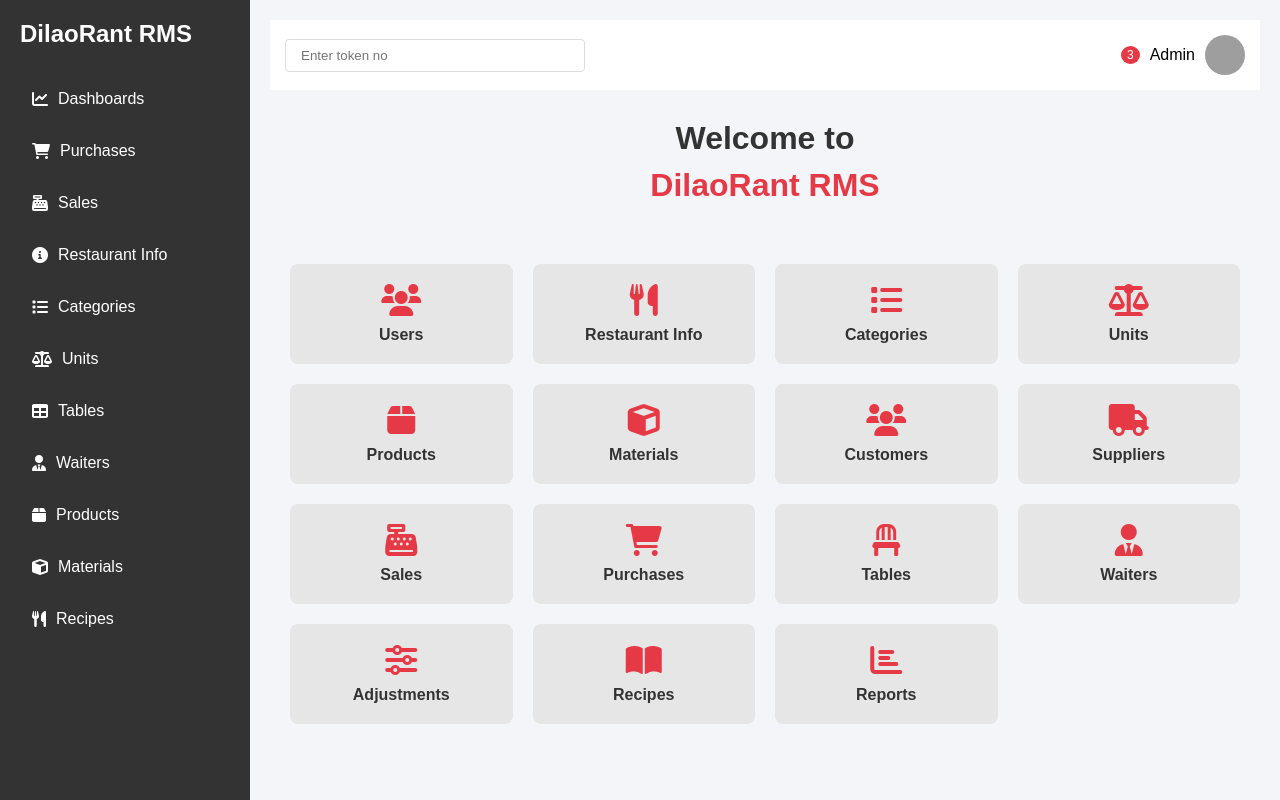
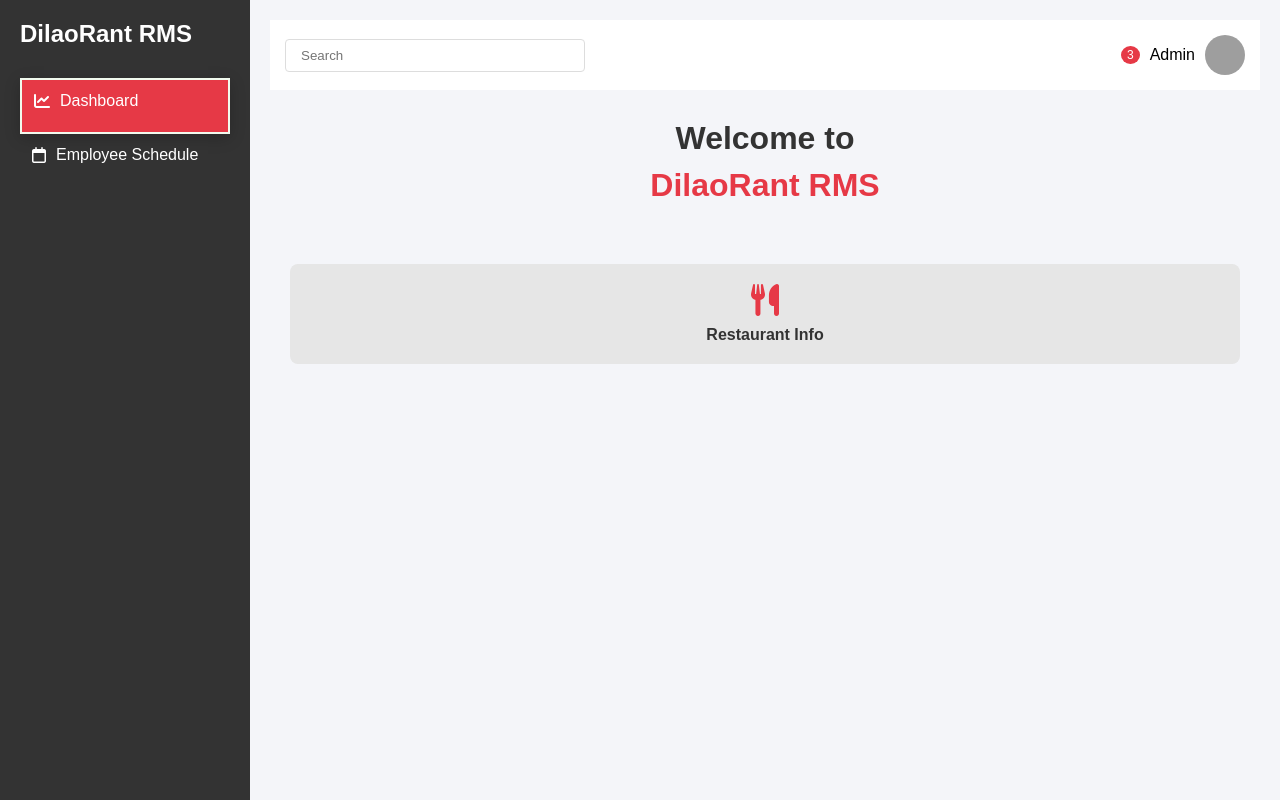
Before and after one commit to xxmu53xx/Restaurant_Management_System-Django, a Django app: page /dashboard/success/ in a window 1280 px wide. Run offline with Django 5.2, Linux system fonts and the light colour scheme; grey boxes are pictures that could not be loaded.

Commit message:
fixed api path, added button select feature and hid some unused icons:

```diff
--- a/restaurant_systme/dashboard/templates/dashboard/success.html
+++ b/restaurant_systme/dashboard/templates/dashboard/success.html
@@ -127,6 +127,13 @@
         .menu-item i {
             margin-right: 10px;
         }
+        .selected {
+            background-color: #e63946;
+            color: white;
+            border: 2px solid #f1faee;
+            box-shadow: 0 4px 15px rgba(0, 0, 0, 0.2);
+
+        }
     </style>
     <!-- Add FontAwesome for icons -->
     <link rel="stylesheet" href="https://cdnjs.cloudflare.com/ajax/libs/font-awesome/6.0.0/css/all.min.css">
@@ -135,56 +142,23 @@
     <div class="sidebar">
         <h2>DilaoRant RMS</h2>
         <div style="margin-top: 30px;">
+            <div class="selected">
             <a href="#" class="menu-item">
                 <i class="fas fa-chart-line"></i>
-                Dashboards
+                Dashboard
             </a>
-            <a href="#" class="menu-item">
-                <i class="fas fa-shopping-cart"></i>
-                Purchases
+        </div>
+            <a href="{% url 'Display' %}" class="menu-item">
+                <i class="fa-regular fa-calendar"></i>
+                Employee Schedule
             </a>
-            <a href="#" class="menu-item">
-                <i class="fas fa-cash-register"></i>
-                Sales
-            </a>
-            <a href="#" class="menu-item">
-                <i class="fas fa-info-circle"></i>
-                Restaurant Info
-            </a>
-            <a href="#" class="menu-item">
-                <i class="fas fa-list"></i>
-                Categories
-            </a>
-            <a href="#" class="menu-item">
-                <i class="fas fa-balance-scale"></i>
-                Units
-            </a>
-            <a href="#" class="menu-item">
-                <i class="fas fa-table"></i>
-                Tables
-            </a>
-            <a href="#" class="menu-item">
-                <i class="fas fa-user-tie"></i>
-                Waiters
-            </a>
-            <a href="#" class="menu-item">
-                <i class="fas fa-box"></i>
-                Products
-            </a>
-            <a href="#" class="menu-item">
-                <i class="fas fa-cube"></i>
-                Materials
-            </a>
-            <a href="#" class="menu-item">
-                <i class="fas fa-utensils"></i>
-                Recipes
-            </a>
+
         </div>
     </div>
 
     <div class="main-content">
         <div class="top-bar">
-            <input type="text" class="search-bar" placeholder="Enter token no">
+            <input type="text" class="search-bar" placeholder="Search">
             <div class="user-profile">
                 <span class="notification">3</span>
                 <span>Admin</span>
@@ -198,14 +172,17 @@
         </div>
 
         <div class="grid-container">
+     <!--
             <div class="grid-item">
                 <i class="fas fa-users"></i>
                 <p>Users</p>
             </div>
+        -->
             <div class="grid-item">
                 <i class="fas fa-utensils"></i>
                 <p>Restaurant Info</p>
             </div>
+            <!--
             <div class="grid-item">
                 <i class="fas fa-list"></i>
                 <p>Categories</p>
@@ -257,7 +234,7 @@
             <div class="grid-item">
                 <i class="fas fa-chart-bar"></i>
                 <p>Reports</p>
-            </div>
+            </div>-->
         </div>
     </div>
 </body>
--- a/restaurant_systme/dashboard/urls.py
+++ b/restaurant_systme/dashboard/urls.py
@@ -3,4 +3,6 @@ from . import views
 
 urlpatterns = [
     path('success/',views.success_viewer,name='successdashboard'),
+    path('display/',views.redirect_eS,name='Display')
+
 ]
--- a/restaurant_systme/dashboard/views.py
+++ b/restaurant_systme/dashboard/views.py
@@ -3,8 +3,12 @@ from urllib import request
 from django.shortcuts import render
 
 from restaurant_systme import settings
+from django.shortcuts import redirect
 
 # Create your views here.
 
 def success_viewer(request):
     return render(request, 'dashboard/success.html')
+
+def redirect_eS(request):
+       return redirect('display')
--- a/restaurant_systme/employeeSchedule/urls.py
+++ b/restaurant_systme/employeeSchedule/urls.py
@@ -1,8 +1,8 @@
 from django.urls import path
 from . import views
-
 urlpatterns = [
 
     path('Add/',views.add_schedule,name='employeeSADD'),
-    path('Display/',views.display_schedule,name='employeeSDisplay'),
+    path('Dddisplay/',views.display_schedule,name='employeeSDisplay'),
+    path('display/',views.display_schedulev2,name='display')
 ]
```
Also changed, not shown: restaurant_systme/dashboard/templates/dashboard/dashboard.html (+12 -3 lines), restaurant_systme/employeeSchedule/templates/employeeSchedule/EsDisplay.html (+179 -0 lines), restaurant_systme/employeeSchedule/views.py (+7 -0 lines), restaurant_systme/db.sqlite3, restaurant_systme/employeeSchedule/templates/employeeSchedule/Add.html (added), restaurant_systme/employeeSchedule/templates/employeeSchedule/EsAdd.html (deleted).
